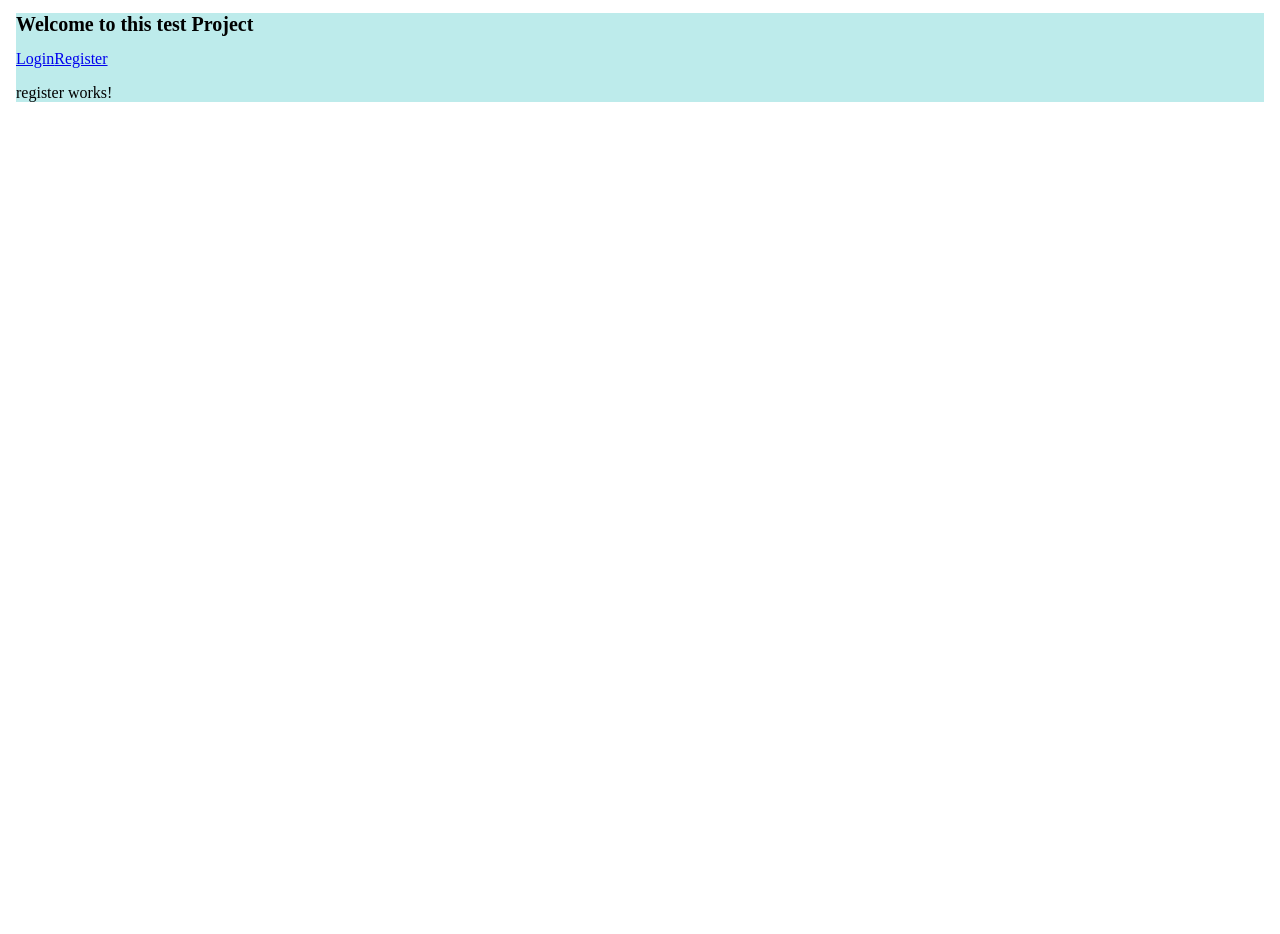
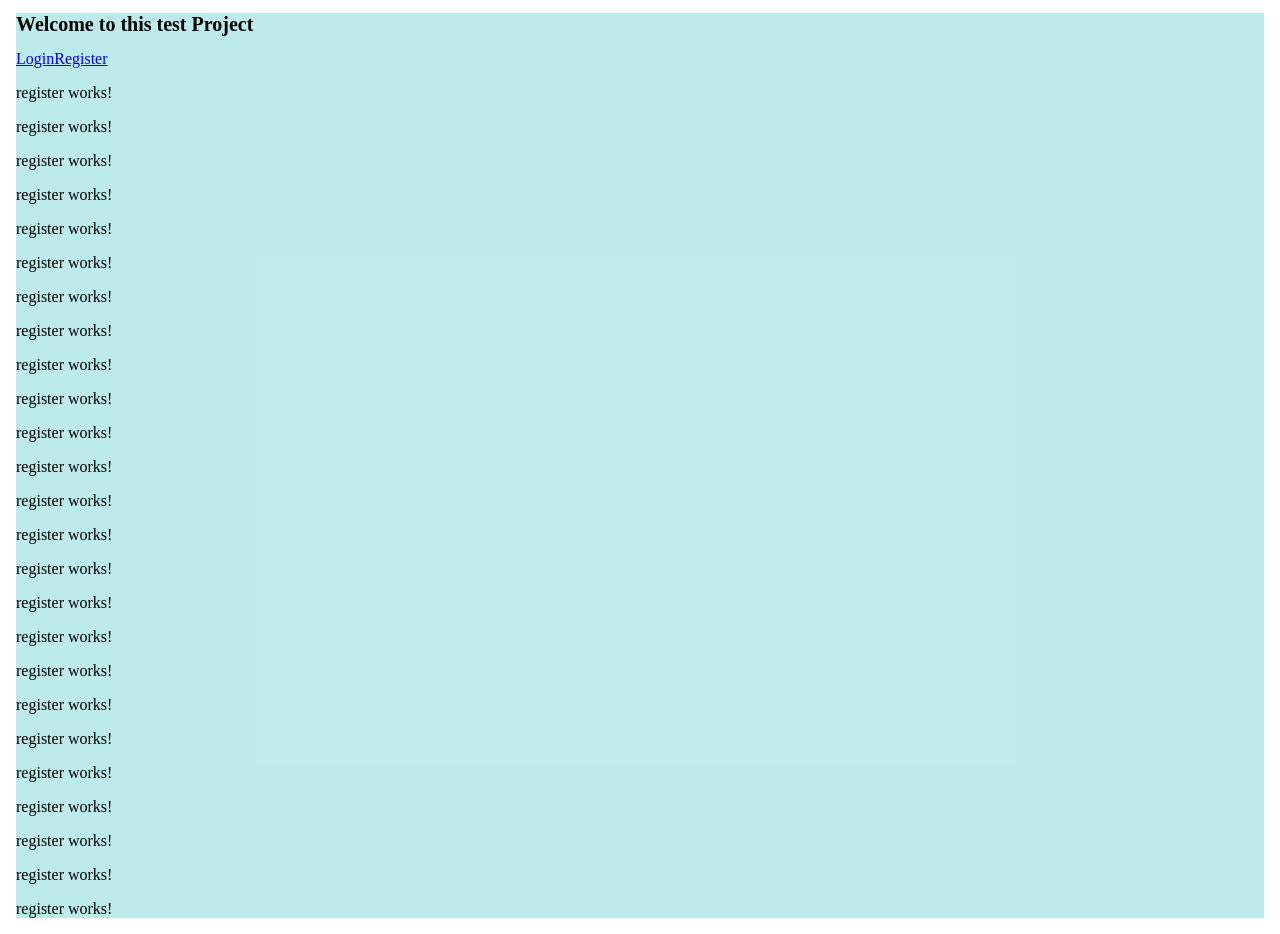
Before and after one commit to IafigliolaGabriele/prepa, an Angular app: page /register in a window 1280 px wide. Before the commit the page ends 800 px from the top, so only its background shows below. Built offline with nearby package versions, Linux system fonts and the light colour scheme.

Commit message:
Registro funciona

```diff
--- a/src/app/register/register.component.html
+++ b/src/app/register/register.component.html
@@ -1,3 +1,75 @@
 <p>
   register works!
 </p>
+<p>
+    register works!
+  </p>
+  <p>
+      register works!
+    </p>
+    <p>
+        register works!
+      </p>
+      <p>
+          register works!
+        </p>
+        <p>
+            register works!
+          </p>
+          <p>
+              register works!
+            </p>
+            <p>
+                register works!
+              </p>
+              <p>
+                  register works!
+                </p>
+                <p>
+                    register works!
+                  </p>
+                  <p>
+                      register works!
+                    </p>
+                    <p>
+                        register works!
+                      </p>
+                      <p>
+                          register works!
+                        </p>
+                        <p>
+                            register works!
+                          </p>
+                          <p>
+                              register works!
+                            </p>
+                            <p>
+                                register works!
+                              </p>
+                              <p>
+                                  register works!
+                                </p>
+                                <p>
+                                    register works!
+                                  </p>
+                                  <p>
+                                      register works!
+                                    </p>
+                                    <p>
+                                        register works!
+                                      </p>
+                                      <p>
+                                          register works!
+                                        </p>
+                                        <p>
+                                            register works!
+                                          </p>
+                                          <p>
+                                              register works!
+                                            </p>
+                                            <p>
+                                                register works!
+                                              </p>
+                                              <p>
+                                                  register works!
+                                                </p>
```
